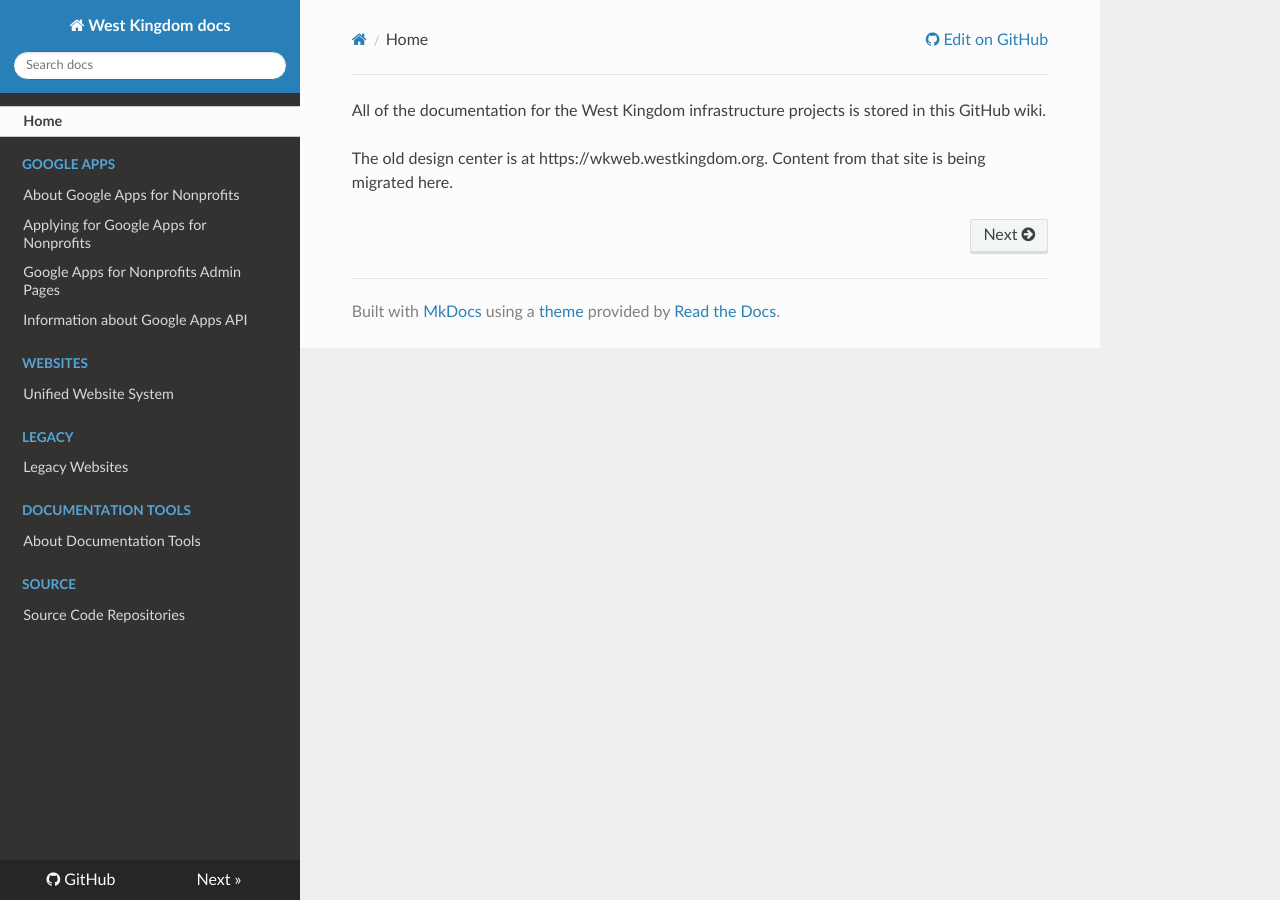
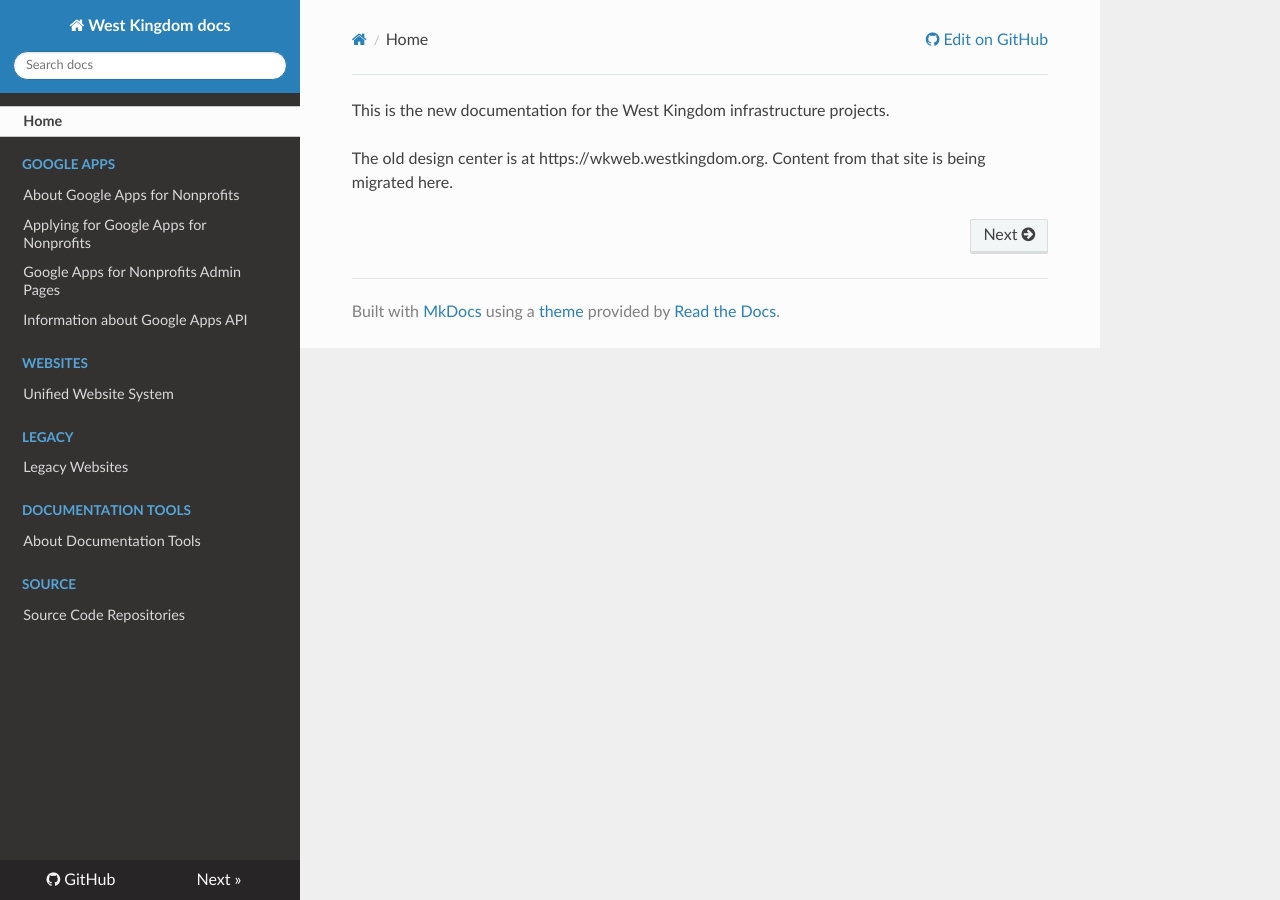
Before and after one commit to westkingdom/westkingdom, an MkDocs documentation site: the page built from docs/index.md, in a window 1280 px wide. Built offline with MkDocs 1.6.1, drawn with Linux system fonts in a browser that asks for light colours; nearby versions of some CDN libraries; old or Windows-style settings are respelled for this version of MkDocs.

Commit message:
Remove reference to the wiki.
We moved to ReadTheDocs, so we do not have a wiki any longer.

```diff
--- a/docs/index.md
+++ b/docs/index.md
@@ -1,3 +1,3 @@
-All of the documentation for the West Kingdom infrastructure projects is stored in this GitHub wiki.
+This is the new documentation for the West Kingdom infrastructure projects.
 
 The old design center is at https://wkweb.westkingdom.org.  Content from that site is being migrated here.
```
